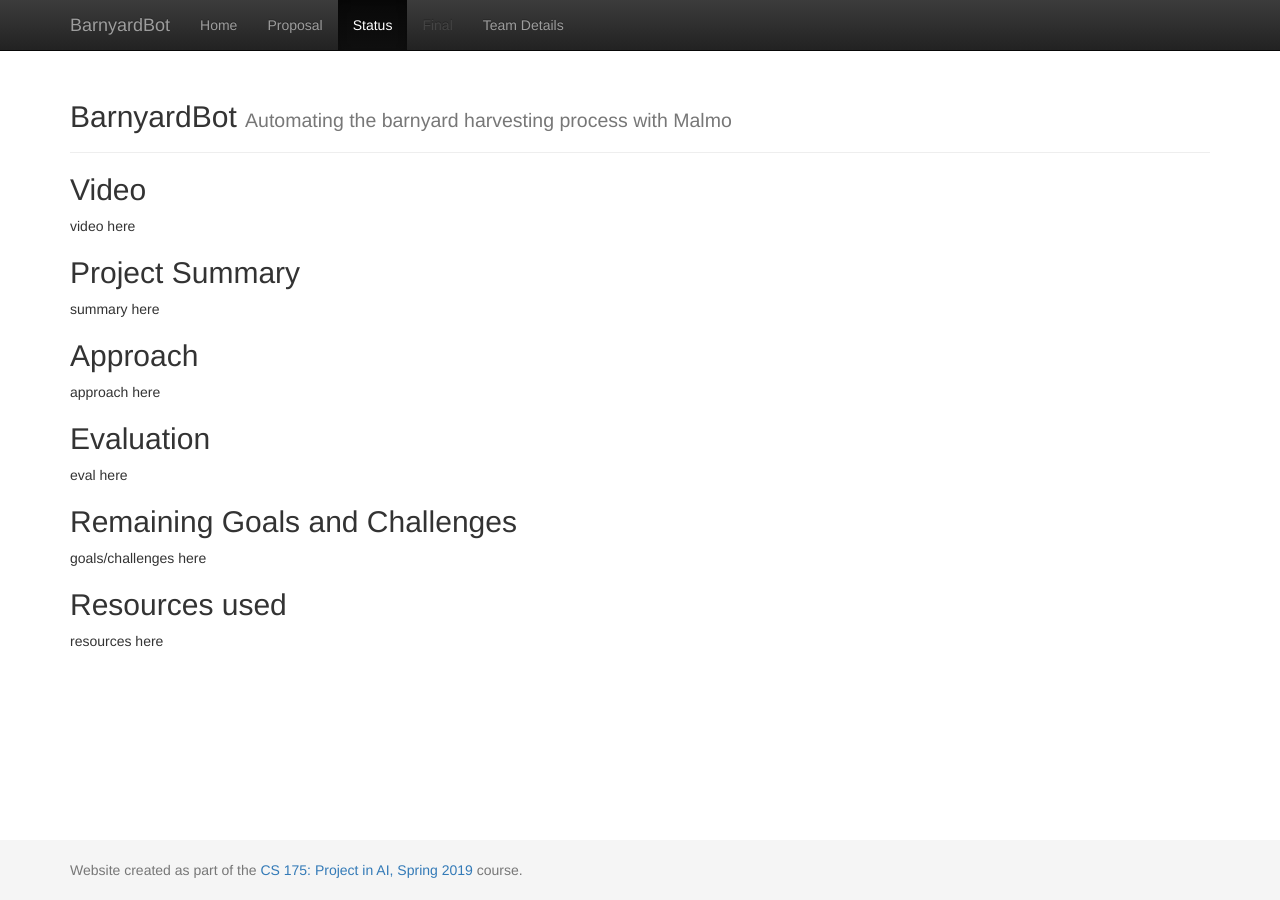
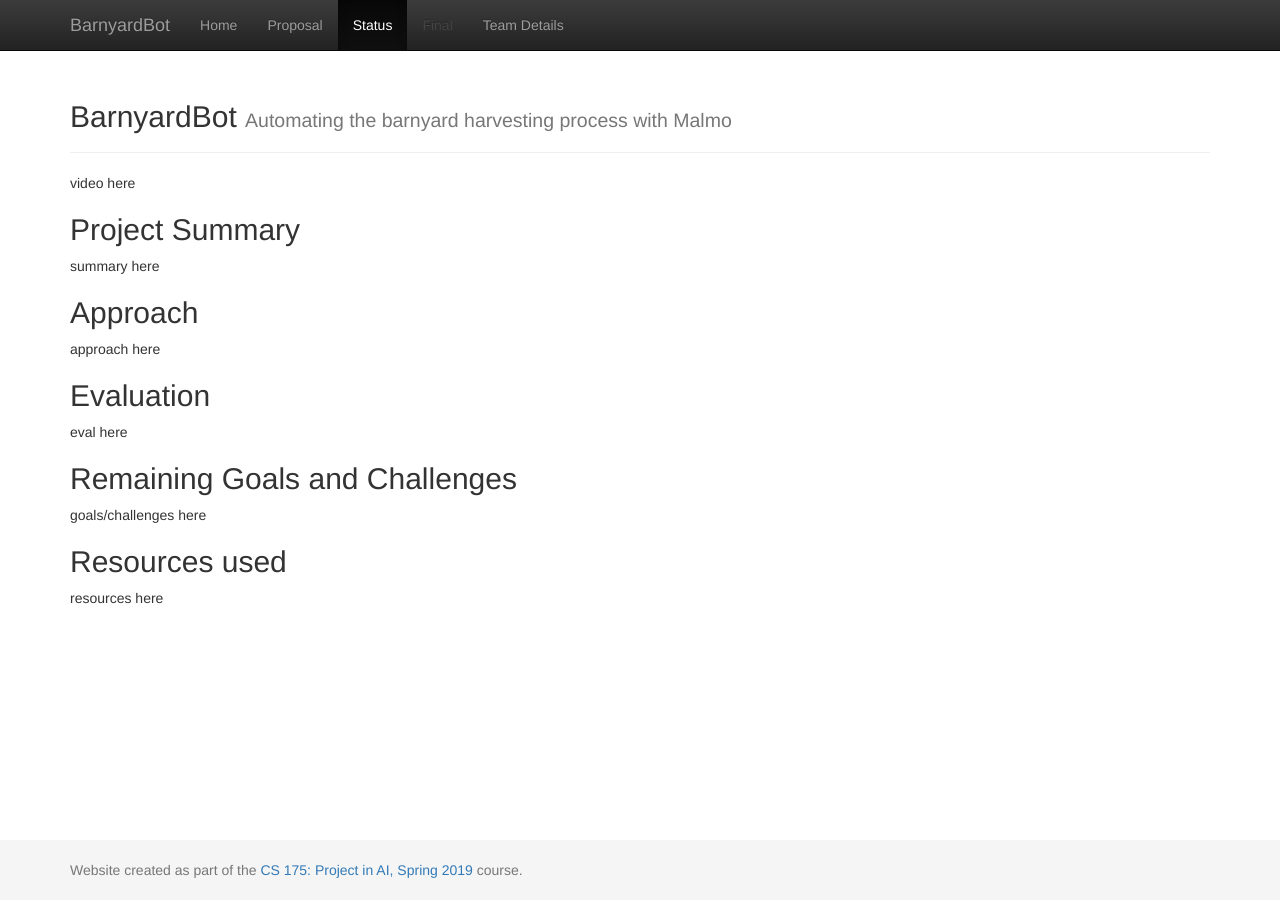
Before and after one commit to brandonmeyer/BarnyardBot, a Jekyll site: the page built from docs/status.md, in a window 1280 px wide. Built offline with Jekyll 4.4.1, drawn with Linux system fonts in a browser that asks for light colours.

Commit message:
Update status.md

```diff
--- a/docs/status.md
+++ b/docs/status.md
@@ -3,7 +3,6 @@ layout: default
 title: Status
 ---
 
-## Video
 video here
 
 ## Project Summary
```
